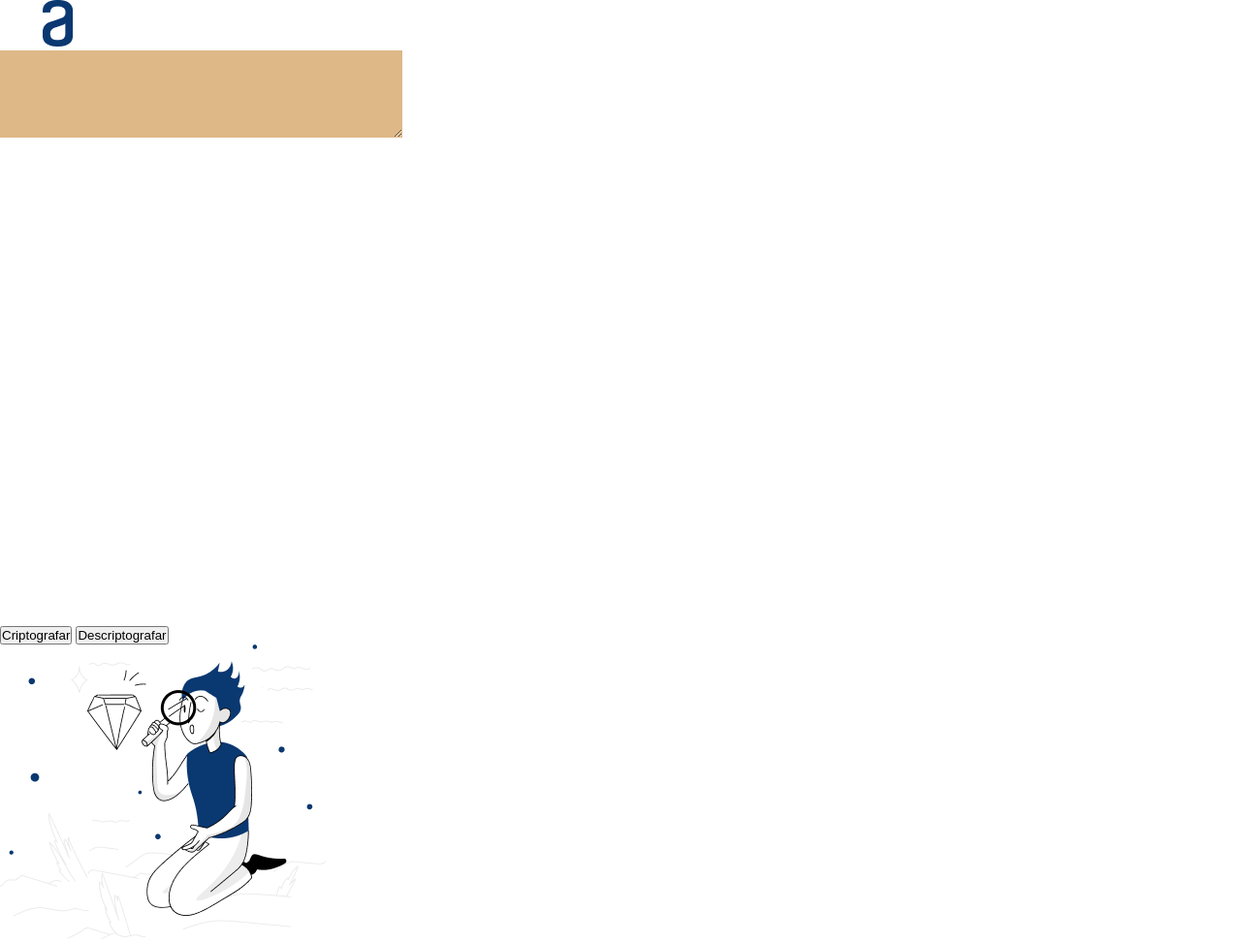
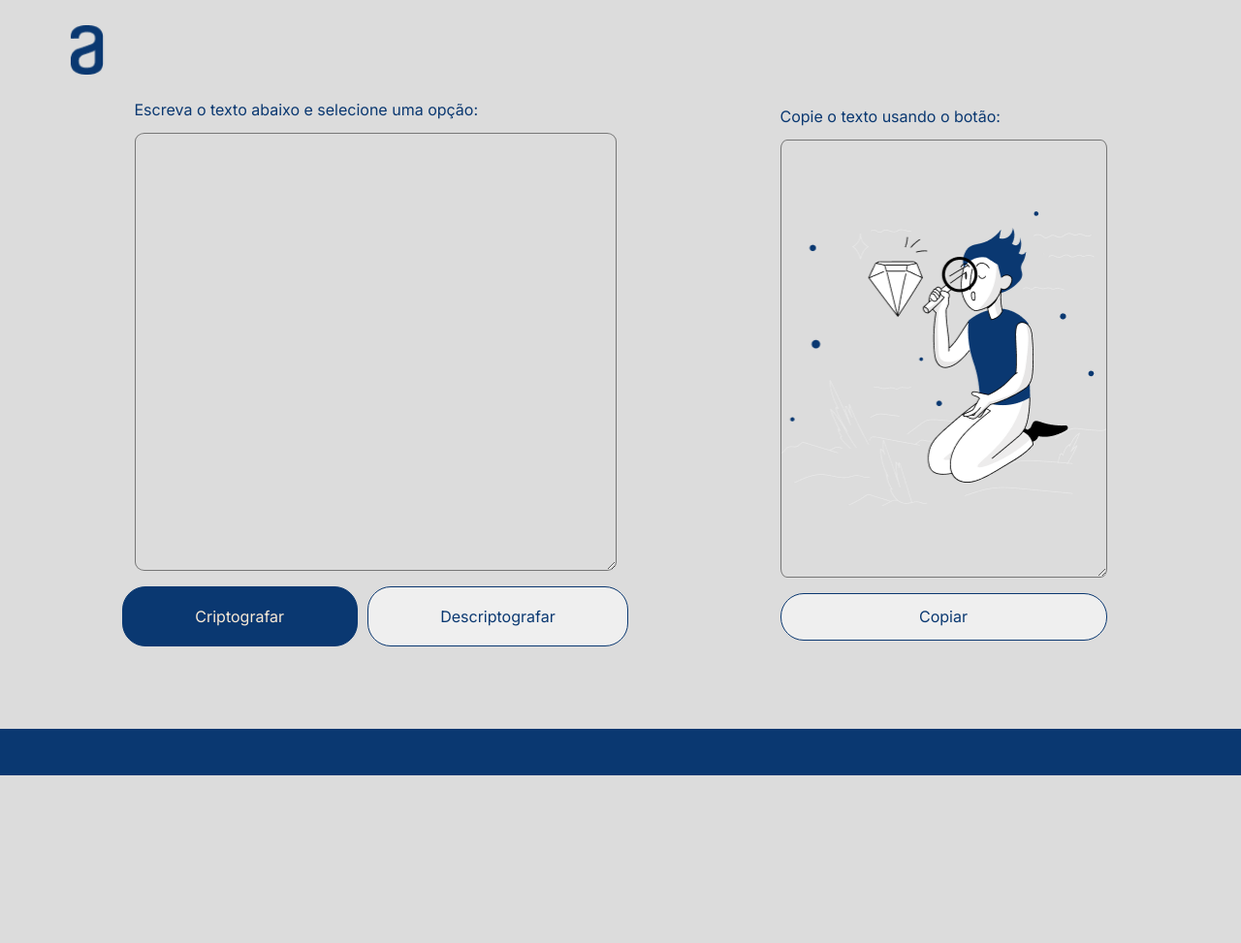
Before and after one commit to galisteuplinio/encriptador, a plain HTML site: page index.html in a window 1280 px wide. Shown: the whole page at 97% size. After the commit the page ends 800 px from the top, so only its background shows below. Drawn offline with nearby package versions, Linux system fonts and the light colour scheme.

Commit message:
Projeto Final

```diff
--- a/index.html
+++ b/index.html
@@ -5,31 +5,36 @@
     <meta http-equiv="X-UA-Compatible" content="IE=edge">
     <meta name="viewport" content="width=device-width, initial-scale=1.0">
     <title>Decodificador</title>
+    <link rel="stylesheet" href="https://cdnjs.cloudflare.com/ajax/libs/meyer-reset/2.0/reset.css" integrity="sha512-IJEbgDEF7OeKJRa0MY2PApnyJHRIsgzCveek4ec8VWQ+7KG3ZSKVNYa5xP/Gh0hVP0Mwb+gBsk+GwR3JQGhQNg==" crossorigin="anonymous" referrerpolicy="no-referrer" />
     <link rel="stylesheet" href="./styles/style.css">
 </head>
 <body>
     <header>
+        <img class="imagem__a"src="./assets/Frame6.png">
+    </header>
+    <main class="principal">
+            <section class="campo__encriptador">
 
-    </header>
-    <main>
-        <img src="./assets/Frame6.png">
-        <section class="campo__encriptador">
-          <div>
-             <textarea id="story" rows="6" cols="50">
-            </textarea>
-          </div>
+                <label> Escreva o texto abaixo e selecione uma opção: </label>
+                <textarea id="story" rows="30" cols="60"></textarea>
 
-          <div>
-          <button>Criptografar</button>
-          <button>Descriptografar</button>
-        </div>
-          </section>
-          <label>
-            <img src="./assets/HighQuality.png">
-            </label>
+                <div class="apresentacao__botoes">
+                    <button onclick="criptografaTexto()" id="botao__cripto" class="a__botao" >Criptografar</button>
+                    <button class="a__botao" onclick="descriptografaTexto()">Descriptografar</button>
+                </div>
+
+            </section >
+
+            <section class="campo__decriptador">
+                <label> Copie o texto usando o botão: </label>
+                <textarea id="tela" rows="30" cols="40"></textarea>
+                <button class="a__botao" onclick="CopiaAreaTrasferencia()">Copiar</button>
+            </section>
     </main>
     <footer>
 
     </footer>
+    <script src="./scripts/app.js"></script>
+
 </body>
 </html>
--- /dev/null
+++ b/scripts/app.js
@@ -0,0 +1,68 @@
+
+
+function copiaTexto(){
+    let textoDaCaixa = document.querySelector("#story").value;
+    limparCampo('#story')
+   return textoDaCaixa
+
+}
+
+function colaTexto(texto){
+    document.querySelector('#tela').innerHTML = texto;
+}
+function criptografaTexto(texto = copiaTexto()){
+    let charts  = [] = texto.split('')
+    for(var item in charts){
+        if (charts[item] == 'a'){
+            charts[item] = 'ai'
+        }
+        if(charts[item] == 'e'){
+            charts[item] = 'enter'
+        }
+        if(charts[item] == 'i'){
+            charts[item] = 'imes'
+        }
+        if(charts[item] == 'o'){
+            charts[item] = 'obter'
+        }
+        if(charts[item] == 'u'){
+            charts[item] = 'ufar'
+        }
+    }
+    texto = charts.join('')
+    colaTexto(texto)
+}
+
+function descriptografaTexto(texto = copiaTexto()){
+   let codigos = ['ufar', 'obter', 'imes', 'enter', 'ai'];
+   codigos.forEach((codigo)=>{
+        if (codigo == 'ai'){
+           texto = texto.replace(/ai/g,'a')
+        }
+        if(codigo == 'enter'){
+            texto = texto.replace(/enter/g, 'e')
+        }
+        if(codigo == 'imes'){
+            texto = texto.replace(/imes/g, 'i')
+        }
+        if(codigo == 'obter'){
+            texto = texto.replace(/obter/g, 'o')
+        }
+        if(codigo == 'ufar'){
+            texto = texto.replace(/ufar/g, 'u')
+        }
+   })
+     colaTexto(texto)
+
+}
+function CopiaAreaTrasferencia() {
+    let textArea = document.querySelector('#tela');
+    textArea.select();
+    document.execCommand('copy');
+    limparCampo('#tela')
+}
+
+function limparCampo(campo){
+    chute = document.querySelector(campo).value = '';
+
+}
--- a/styles/style.css
+++ b/styles/style.css
@@ -1,15 +1,103 @@
+
+
+@import url('https://fonts.googleapis.com/css2?family=Inter&display=swap');
 
  * {
     margin: 0;
     padding: 0;
 }
+:root{
+    --color-font-azul:#0A3871;
+}
+
+body{
+    background-color:#DCDCDC
+
+
+}
+
+.principal{
+    display: flex;
+    margin: 0 5%;
+    gap:20px;
+
+}
+.imagem__a{
+    padding: 2%;
+    width:10%;
+    height: 10%;
+
+}
 
 .campo__encriptador{
     display: flex;
     flex-direction:column;
-    gap: 500px;
+    justify-content: center;
+    gap: 1rem;
+    padding: 0;
+    margin: auto;
 }
-textarea{
-    border: 0;
-    background-color: burlywood;
+
+.campo__decriptador{
+    display: flex;
+    flex-direction: column;
+    justify-content: center;
+    gap: 1rem;
+    padding: 0;
+    margin: auto;
 }
+.apresentacao__botoes{
+    display: flex;
+    justify-content: center;
+    gap: 10px;
+}
+.a__botao{
+    padding: 4% 15%;
+    border-radius: 24px;
+    font-size: 1rem;
+    text-align: center;
+    border: 1px solid var(--color-font-azul);
+    font-family: 'Inter', sans-serif;
+    font-weight: 400;
+    color: var(--color-font-azul);
+}
+
+#botao__cripto{
+    background-color: var(--color-font-azul);
+    color: #FAEBD7;
+}
+#story{
+    border: 1;
+    border-radius: 2%;
+    background-color:#DCDCDC
+}
+
+#tela{
+    border: 1;
+     border-radius: 2%;
+    background: #DCDCDC url("../assets/HighQuality.png") no-repeat center
+}
+
+footer{
+
+    padding: 1.5rem;
+    background-color:#0A3871;
+    position: fixed;
+    bottom:0;
+    left:0;
+   width: 100%;
+
+}
+label{
+    font-family: 'Inter', sans-serif;
+    font-weight: 400;
+    color: var(--color-font-azul);
+}
+
+@media(max-width: 900px){
+
+    .principal{
+        flex-direction: column;
+        align-items: center;
+    }
+}
```
